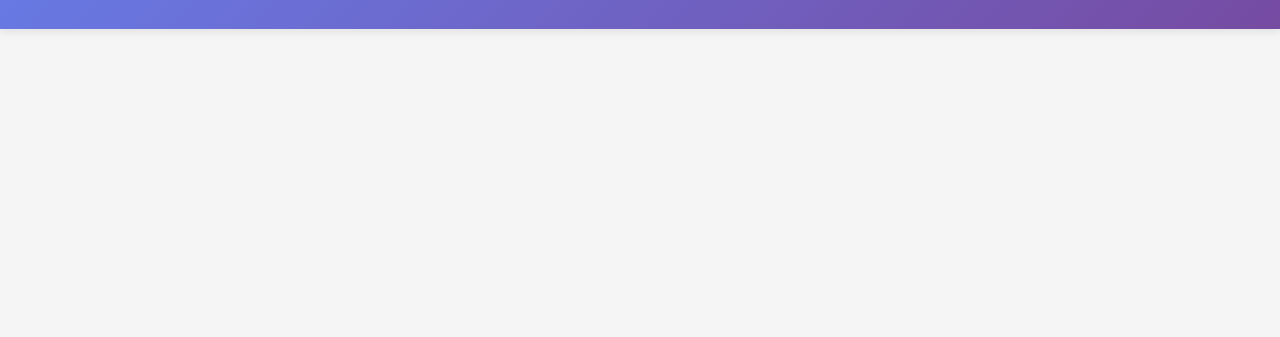
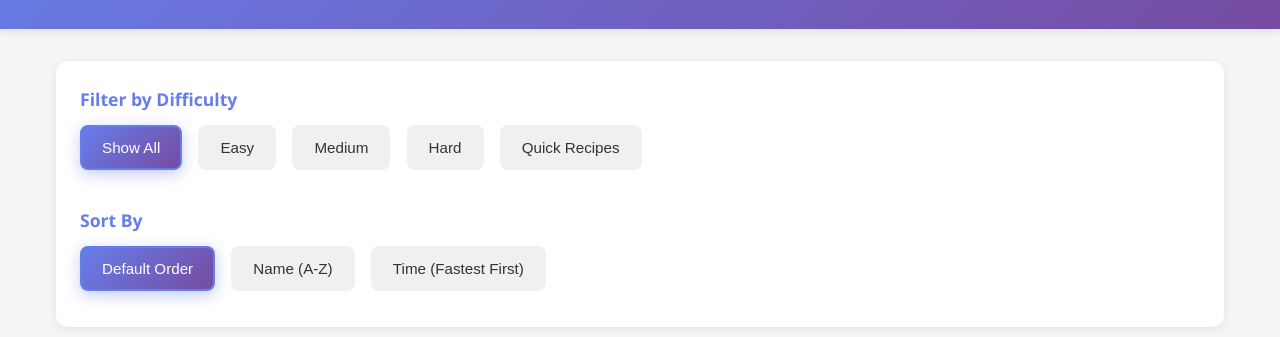
Before and after one commit to harirs139-ui/recipejs-functional-cooking, a plain HTML site: page index.html in a window 1280 px wide. Shown: the part 135-472 px from the top of the page. Drawn offline with Linux system fonts and the light colour scheme.

Commit message:
Add missing filter and sort controls to HTML

```diff
--- a/index.html
+++ b/index.html
@@ -14,6 +14,27 @@
     </header>
 
     <main>
+        <!-- Filter and Sort Controls -->
+        <div id="controls">
+            <!-- Filter Buttons -->
+            <div class="button-group">
+                <h3>Filter by Difficulty</h3>
+                <button class="filter-btn active" data-filter="all">Show All</button>
+                <button class="filter-btn" data-filter="easy">Easy</button>
+                <button class="filter-btn" data-filter="medium">Medium</button>
+                <button class="filter-btn" data-filter="hard">Hard</button>
+                <button class="filter-btn" data-filter="quick">Quick Recipes</button>
+            </div>
+
+            <!-- Sort Buttons -->
+            <div class="button-group">
+                <h3>Sort By</h3>
+                <button class="sort-btn active" data-sort="none">Default Order</button>
+                <button class="sort-btn" data-sort="name">Name (A-Z)</button>
+                <button class="sort-btn" data-sort="time">Time (Fastest First)</button>
+            </div>
+        </div>
+
         <div id="recipe-container"><!-- Recipe cards will be rendered here by JavaScript --></div>
     </main>
 
```
